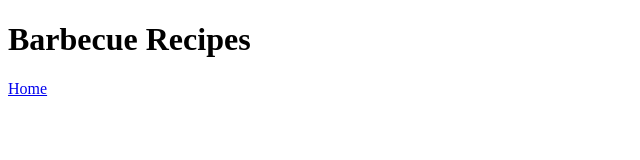
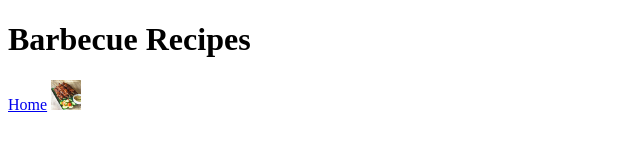
Before and after one commit to beachbears/odin-recipes_, a plain HTML site: page recipes/barbecue.html in a window 1280 px wide. Shown: the whole page, without its empty margins (0-640 px from the left). Drawn offline with Linux system fonts and the light colour scheme.

Commit message:
add the bbq picture with description and size

```diff
--- a/recipes/barbecue.html
+++ b/recipes/barbecue.html
@@ -7,5 +7,6 @@
     <body>
         <h1>Barbecue Recipes</h1>
         <a href="../index.html">Home</a>
+        <img src="../bbq.jpeg" alt="Barbecue Finish Dish" width="30" height="30">
     </body>
 </html>
```
Also changed, not shown: bbq.jpeg (added).
